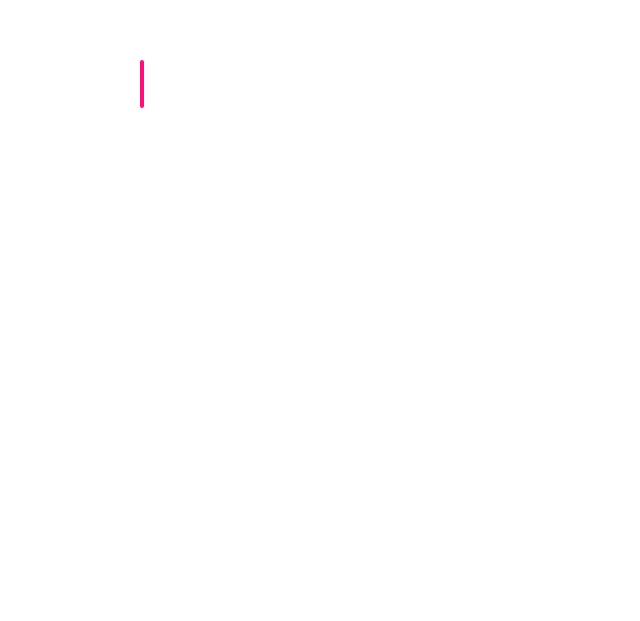
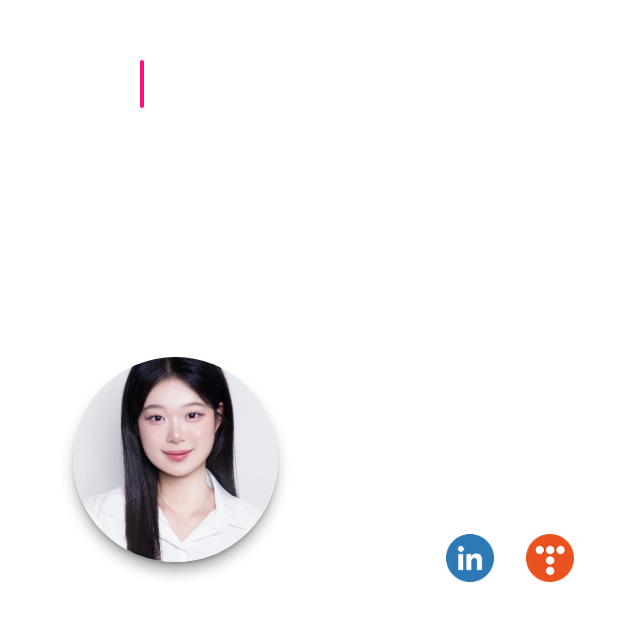
Before and after one commit to dani1552/daisy-portfolio, a React (Vite) app: page / in a window 1280 px wide. Shown: the part 275-896 px from the top of the page, without its empty margins (218-858 px from the left). Built offline with nearby package versions, Linux system fonts and the light colour scheme; a web font is replaced by a local one.

Commit message:
feat: Introduce 섹션 퍼블리싱

```diff
--- /dev/null
+++ b/src/components/Introduce.tsx
@@ -0,0 +1,78 @@
+import React from "react";
+
+const CONTACTS = [
+  { label: "Phone", value: "010-2938-6255" },
+  { label: "Email", value: "dani1552@naver.com" },
+  { label: "Birth", value: "2002/10/30" },
+] as const;
+
+const SOCIALS = [
+  {
+    name: "GitHub",
+    icon: "/icons/github-icon.png",
+    href: "https://github.com/dani1552",
+  },
+  {
+    name: "LinkedIn",
+    icon: "/icons/linkedin-icon.png",
+    href: "https://www.linkedin.com/in/dani1552",
+  },
+  {
+    name: "Tistory",
+    icon: "/icons/tistory-icon.png",
+    href: "https://dani1552.tistory.com",
+  },
+] as const;
+
+export default function Introduce() {
+  return (
+    <section className="flex flex-col gap-4 px-6 text-white">
+      <div className="text-center">
+        <h2 className="font-bold text-[clamp(1.8rem,2vw,3rem)] leading-tight">
+          Introduce
+        </h2>
+      </div>
+      <div className="mx-auto flex w-full max-w-5xl flex-col items-center gap-20 rounded-3xl p-8 text-center backdrop-blur md:flex-row md:items-center md:justify-center md:text-left">
+        <div className="flex shrink-0 justify-center md:w-[35%] md:justify-end">
+          <img
+            src="/images/profile.jpg"
+            alt="김다은 프로필"
+            className="aspect-square w-[clamp(12rem,16vw,14rem)] rounded-full object-cover shadow-lg shadow-black/40"
+          />
+        </div>
+        <div className="flex w-full max-w-xl flex-col gap-6 text-left text-[clamp(1rem,1.2vw,1.125rem)] leading-relaxed md:w-[65%]">
+          <div>
+            <p className="font-bold text-[clamp(1.2rem,1.4vw,2rem)]">
+              김다은 (Daeun Kim)
+            </p>
+          </div>
+          <dl className="grid grid-cols-[auto_auto] gap-x-2 gap-y-1 text-[clamp(1.2rem,1.4vw,1.3rem)] text-white/90 sm:grid-cols-[90px_auto]">
+            {CONTACTS.map((item) => (
+              <React.Fragment key={item.label}>
+                <dt className="font-bold text-white">{item.label}</dt>
+                <dd className="font-normal text-white">{item.value}</dd>
+              </React.Fragment>
+            ))}
+          </dl>
+          <div className="flex gap-4 pt-4">
+            {SOCIALS.map((item) => (
+              <a
+                key={item.name}
+                href={item.href}
+                target="_blank"
+                rel="noreferrer"
+                className="inline-flex h-16 w-16 items-center justify-center rounded-2xl bg-white/5 p-2 transition hover:bg-white/20"
+              >
+                <img
+                  src={item.icon}
+                  alt={item.name}
+                  className="h-8 w-8 object-contain md:h-14 md:w-14"
+                />
+              </a>
+            ))}
+          </div>
+        </div>
+      </div>
+    </section>
+  );
+}
--- a/src/components/animate-ui/primitives/texts/typing.tsx
+++ b/src/components/animate-ui/primitives/texts/typing.tsx
@@ -1,13 +1,10 @@
-'use client';
+"use client";
 
-import * as React from 'react';
-import { motion, type HTMLMotionProps } from 'motion/react';
+import * as React from "react";
+import { motion, type HTMLMotionProps } from "motion/react";
 
-import {
-  useIsInView,
-  type UseIsInViewOptions,
-} from '@/hooks/use-is-in-view';
-import { getStrictContext } from '@/lib/get-strict-context';
+import { useIsInView, type UseIsInViewOptions } from "@/hooks/use-is-in-view";
+import { getStrictContext } from "@/lib/get-strict-context";
 
 type TypingTextContextType = {
   isTyping: boolean;
@@ -15,9 +12,9 @@ type TypingTextContextType = {
 };
 
 const [TypingTextProvider, useTypingText] =
-  getStrictContext<TypingTextContextType>('TypingTextContext');
+  getStrictContext<TypingTextContextType>("TypingTextContext");
 
-type TypingTextProps = React.ComponentProps<'span'> & {
+type TypingTextProps = React.ComponentProps<"span"> & {
   duration?: number;
   delay?: number;
   loop?: boolean;
@@ -31,25 +28,22 @@ function TypingText({
   duration = 100,
   delay = 0,
   inView = false,
-  inViewMargin = '0px',
+  inViewMargin = "0px",
   inViewOnce = true,
   loop = false,
   holdDelay = 1000,
   text,
   ...props
 }: TypingTextProps) {
-  const { ref: localRef, isInView } = useIsInView(
-    ref as React.Ref<HTMLElement>,
-    {
-      inView,
-      inViewOnce,
-      inViewMargin,
-    },
-  );
+  const { ref: localRef, isInView } = useIsInView(ref as React.Ref<HTMLElement>, {
+    inView,
+    inViewOnce,
+    inViewMargin,
+  });
 
   const [isTyping, setIsTyping] = React.useState(false);
   const [started, setStarted] = React.useState(false);
-  const [displayedText, setDisplayedText] = React.useState<string>('');
+  const [displayedText, setDisplayedText] = React.useState<string>("");
 
   React.useEffect(() => {
     if (isInView) {
@@ -64,7 +58,7 @@ function TypingText({
     if (!started) return;
 
     const timeoutIds: Array<ReturnType<typeof setTimeout>> = [];
-    const texts: string[] = typeof text === 'string' ? [text] : text;
+    const texts: string[] = typeof text === "string" ? [text] : text;
 
     const typeText = (str: string, onComplete: () => void) => {
       setIsTyping(true);
@@ -101,13 +95,13 @@ function TypingText({
     };
 
     const animateTexts = (index: number) => {
-      typeText(texts[index] ?? '', () => {
+      typeText(texts[index] ?? "", () => {
         const isLast = index === texts.length - 1;
         if (isLast && !loop) {
           return;
         }
         const id = setTimeout(() => {
-          eraseText(texts[index] ?? '', () => {
+          eraseText(texts[index] ?? "", () => {
             const nextIndex = isLast ? 0 : index + 1;
             animateTexts(nextIndex);
           });
@@ -133,13 +127,9 @@ function TypingText({
   );
 }
 
-type TypingTextCursorProps = Omit<HTMLMotionProps<'span'>, 'children'>;
+type TypingTextCursorProps = Omit<HTMLMotionProps<"span">, "children">;
 
-function TypingTextCursor({
-  style,
-  variants,
-  ...props
-}: TypingTextCursorProps) {
+function TypingTextCursor({ style, variants, ...props }: TypingTextCursorProps) {
   const { isTyping } = useTypingText();
 
   return (
@@ -152,7 +142,7 @@ function TypingTextCursor({
             duration: 1,
             repeat: Infinity,
             repeatDelay: 0,
-            ease: 'linear',
+            ease: "linear",
             times: [0, 0.5, 0.5, 1],
           },
         },
@@ -161,13 +151,13 @@ function TypingTextCursor({
         },
         ...variants,
       }}
-      animate={isTyping ? 'visible' : 'blinking'}
+      animate={isTyping ? "visible" : "blinking"}
       style={{
-        display: 'inline-block',
-        height: '16px',
-        transform: 'translateY(2px)',
-        width: '1px',
-        backgroundColor: 'currentColor',
+        display: "inline-block",
+        height: "16px",
+        transform: "translateY(2px)",
+        width: "1px",
+        backgroundColor: "currentColor",
         ...style,
       }}
       {...props}
@@ -175,9 +165,4 @@ function TypingTextCursor({
   );
 }
 
-export {
-  TypingText,
-  TypingTextCursor,
-  type TypingTextProps,
-  type TypingTextCursorProps,
-};
+export { TypingText, TypingTextCursor, type TypingTextProps, type TypingTextCursorProps };
--- a/src/pages/HomePage.tsx
+++ b/src/pages/HomePage.tsx
@@ -1,9 +1,11 @@
+import Introduce from "@/components/Introduce";
 import Title from "@/components/Title";
 
 export default function HomePage() {
   return (
     <main className="min-h-screen px-6 py-10 bg-[var(--color-bg)] text-white">
       <Title />
+      <Introduce />
     </main>
   );
 }
```
